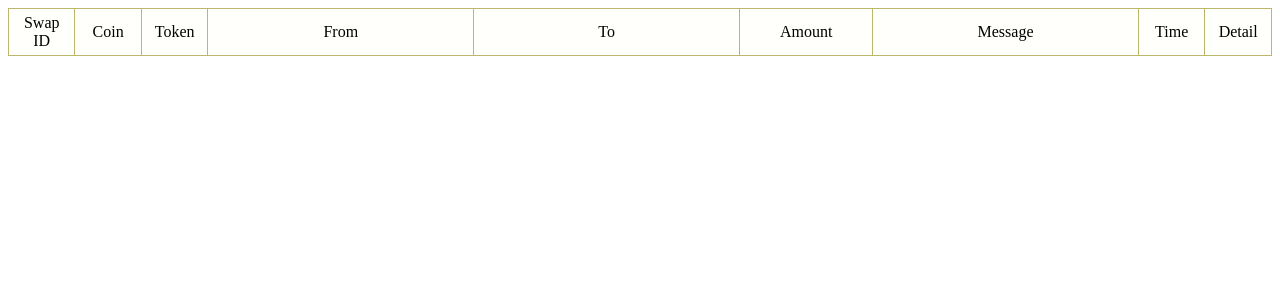
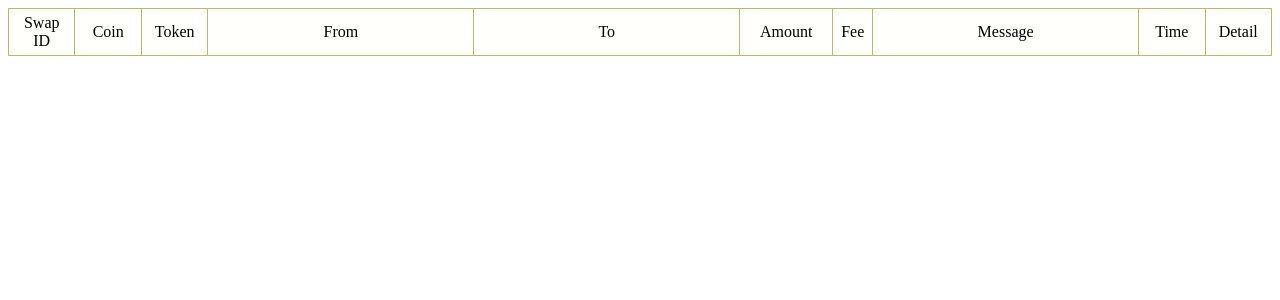
Before and after one commit to mvshub/mvs_SwapService, a Python web app: template services/templates/date.html in a window 1280 px wide. Shown: the top 300 px of the page. Run offline with Jinja, Linux system fonts and the light colour scheme; the template is opened without the code that fills it, so the values that code supplies are empty; some libraries are stand-ins or nearby versions.

Commit message:
show fee in the front end

```diff
--- a/rpcs/eth.py
+++ b/rpcs/eth.py
@@ -103,7 +103,7 @@ class Eth(Base):
 
         res = self.make_request('eth_sendTransaction', [options])
         # return res, gas * self.settings['gasPrice']
-        return res, fee
+        return res, fee_amount
 
     def transfer_asset(self, to, token, amount, settings):
         address = settings["scan_address"]
--- a/rpcs/eth_token.py
+++ b/rpcs/eth_token.py
@@ -116,7 +116,7 @@ class EthToken(Eth):
             (64 - len(arg_to)) + arg_to + ('%064x' % (amount - fee_amount))
         res = self.make_request('eth_sendTransaction', [
                                 {'from': from_address, 'to': contract, 'data': data}])
-        return res, fee
+        return res, fee_amount
 
     def transfer_asset(self, to, token, amount, settings):
         if token.startswith(constants.SWAP_TOKEN_PREFIX):
--- a/services/service.py
+++ b/services/service.py
@@ -80,6 +80,7 @@ class MainService(IService):
                 record['from'] = r.from_address
                 record['to'] = r.to_address
                 record['amount'] = self.format_amount(r.amount)
+                record['fee'] = self.format_amount(r.fee)
                 record['time'] = "%d:%d:%d" % (
                     r.time // 10000, r.time // 100 % 100, r.time % 100)
                 record['tx_height'] = r.tx_height
@@ -105,6 +106,7 @@ class MainService(IService):
                 record['from'] = r.from_address
                 record['to'] = r.to_address
                 record['amount'] = self.format_amount(r.amount)
+                record['fee'] = self.format_amount(r.fee)
                 record['time'] = "%d:%d:%d" % (
                     r.time // 10000, r.time // 100 % 100, r.time % 100)
                 record['tx_height'] = r.tx_height
@@ -125,6 +127,7 @@ class MainService(IService):
                 result.time = "%d:%d:%d" % (
                     result.time // 10000, result.time // 100 % 100, result.time % 100)
                 result.amount = self.format_amount(result.amount)
+                result.fee = self.format_amount(result.fee)
 
             return render_template('token.html', token=token, results=results)
 
@@ -163,6 +166,7 @@ class MainService(IService):
                 result.time = "%d:%d:%d" % (
                     result.time // 10000, result.time // 100 % 100, result.time % 100)
                 result.amount = self.format_amount(result.amount)
+                result.fee = self.format_amount(result.fee)
                 result.status = constants.StatusStr[result.status]
 
             return render_template('transaction.html', tx_from=tx_from,  results=results)
--- a/services/templates/date.html
+++ b/services/templates/date.html
@@ -15,7 +15,8 @@
             <td align="center" width="5%"> Token </td>
             <td align="center" width="20%"> From</td>
             <td align="center" width="20%"> To </td>
-            <td align="center" width="10%"> Amount </td>
+            <td align="center" width="7%"> Amount </td>
+            <td align="center" width="3%"> Fee </td>
             <td align="center" width="20%"> Message </td>
             <td align="center" width="5%"> Time </td>
             <td align="center" width="5%"> Detail</td>
@@ -40,6 +41,7 @@
                     </a>
                 </td>
                 <td align="right"> {{ value["amount"] }} </td>
+                <td align="right"> {{ value["fee"] }} </td>
                 <td align="center" style="{{ 'background-color:#fffffb;' if value['finish']==0 else 'background-color:#F08080;' }}"  >
                      {{ value["message"] }}
                 </td>
--- a/services/templates/token.html
+++ b/services/templates/token.html
@@ -14,7 +14,8 @@
             <td align="center" width="5%"> Token </td>
             <td align="center" width="25%"> From</td>
             <td align="center" width="25%"> To </td>
-            <td align="center" width="10%"> Amount </td>
+            <td align="center" width="7%"> Amount </td>
+            <td align="center" width="3%"> Fee </td>
             <td align="center" width="10%"> Height </td>
             <td align="center" width="10%"> Date </td>
             <td align="center" width="10%"> Time </td>
@@ -35,6 +36,7 @@
                     </a>
                 </td>
                 <td align="right"> {{ value.amount }} </td>
+                <td align="right"> {{ value.fee }} </td>
                 <td align="right"> {{ value.tx_height }} </td>
                 <td align="center">
                         <a href= "{{ url_for( 'swap_date', date=value.date) }}">
--- a/services/templates/transaction.html
+++ b/services/templates/transaction.html
@@ -15,7 +15,8 @@
         <td align="center" width="5%"> Token </td>
         <td align="center" width="10%"> From </td>
         <td align="center" width="10%"> To </td>
-        <td align="center" width="15%"> Amount </td>
+        <td align="center" width="11%"> Amount </td>
+        <td align="center" width="4%"> Fee </td>
         <td align="center" width="15%"> Transaction </td>
         <td align="center" width="5%"> Confirmed </td>
         <td align="center" width="5%"> Status </td>
@@ -44,6 +45,7 @@
                       </a>
                   </td>
                   <td align="right"> {{ value.amount }} </td>
+                  <td align="right"> {{ value.fee }} </td>
                   <td align="right"> {{ value.tx_hash }} </td>
                   <td align="center"> {{ value.confirm_status }} </td>
                   <td align="center"> {{ value.status }} </td>
```
